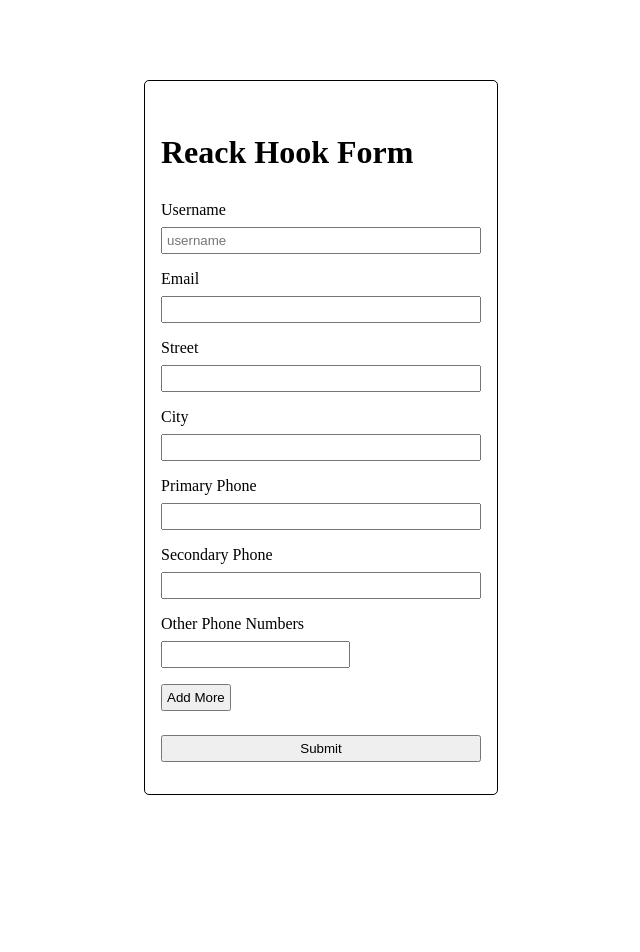
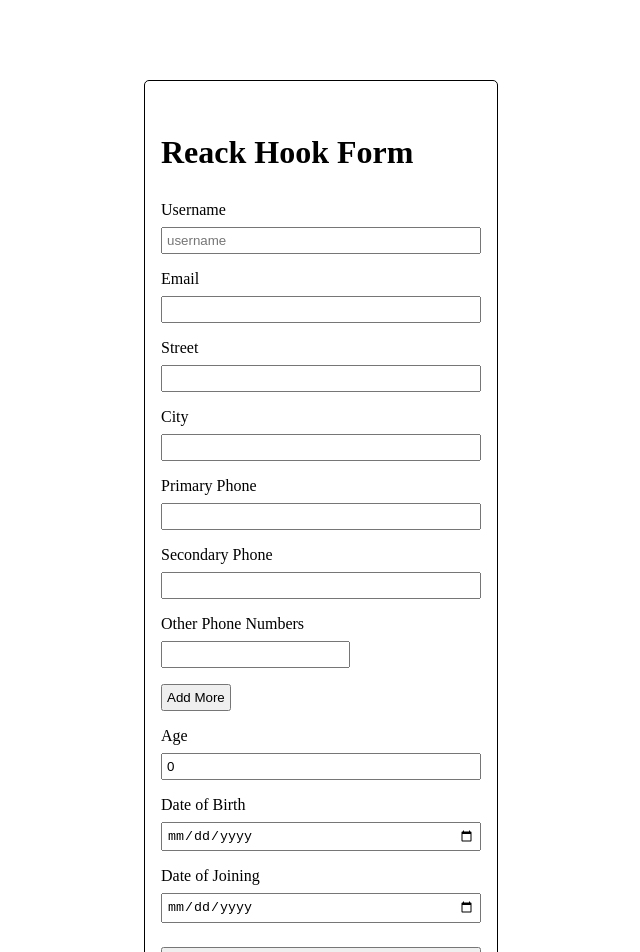
Before and after one commit to Digambar1411/react-hook-form, a React (Vite) app: page / in a window 1280 px wide. Shown: the top 952 px of the page, without its empty margins (319-959 px from the left). Before the commit the page ends 803 px from the top, so only its background shows below. Built offline with nearby package versions, Linux system fonts and the light colour scheme.

Commit message:
number & date fields

```diff
--- a/src/components/ReactHookForm.tsx
+++ b/src/components/ReactHookForm.tsx
@@ -13,6 +13,9 @@ type SampleFormType = {
   phNumbers:{
     number:string
   }[];
+  age:number;
+  dob:Date;
+  doj:string
 }
 
 const ReactHookForm = () => {
@@ -31,7 +34,10 @@ const ReactHookForm = () => {
         city:''
       },
       phoneNumbers:['',''],
-      phNumbers:[{number:''}]
+      phNumbers:[{number:''}],
+      age:0,
+      dob:new Date(),
+      doj:''
     }});
 
   const {fields, append, remove} = useFieldArray({
@@ -161,6 +167,32 @@ const ReactHookForm = () => {
 					</div>
 				</div>
 
+        <div className="section">
+					<label htmlFor="age">Age</label>
+					<input type="number" id="age" {...register("age",{
+            valueAsNumber:true,
+            required:"age is required",
+          })} />
+          {errors.age && <p className='error'>{errors.age.message}</p>}
+				</div>
+
+        <div className="section">
+					<label htmlFor="dob">Date of Birth</label>
+					<input type="date" id="dob" {...register("dob",{
+            valueAsDate:true,
+            required:"dob is required",
+          })} />
+          {errors.dob && <p className='error'>{errors.dob.message}</p>}
+				</div>
+
+        <div className="section">
+					<label htmlFor="doj">Date of Joining</label>
+					<input type="date" id="doj" {...register("doj",{
+            required:"Date of Joining is required",
+          })} />
+          {errors.doj && <p className='error'>{errors.doj.message}</p>}
+				</div>
+
 				<button type="submit">Submit</button>
 			</form>
 			<DevTool control={control} /> {/* Set up the dev tool */}
```
